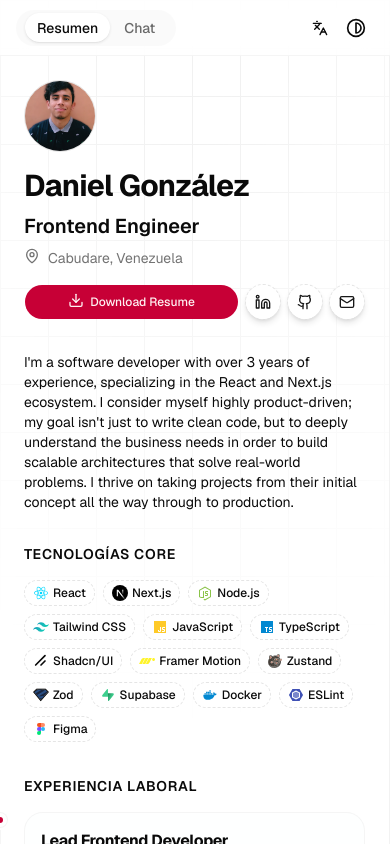
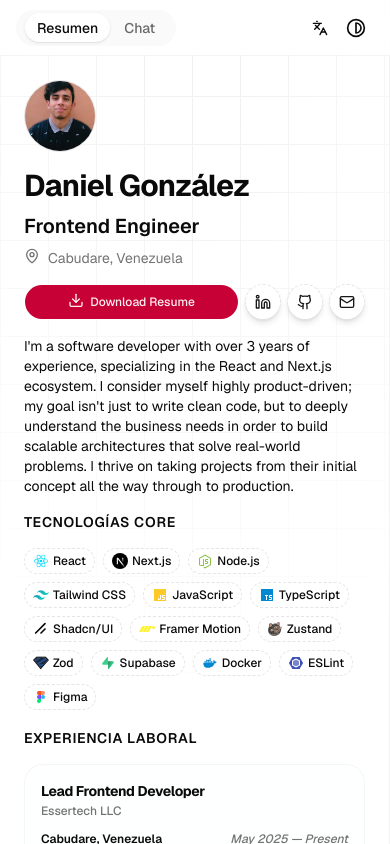
Before and after one commit to danielgzp/personal-portafolio, a Next.js app: page /en in a window 390 px wide. Built offline with nearby package versions, Linux system fonts and the light colour scheme.

Commit message:
feat: add ExperienceCarousel component with Swiper integration and update styling for better responsive

```diff
--- a/package.json
+++ b/package.json
@@ -12,7 +12,10 @@
     "fm:check": "prettier --check \"src/**/*.{js,jsx,ts,tsx}\"",
     "fm:fix": "prettier --write \"src/**/*.{js,jsx,ts,tsx}\"",
     "format": "prettier --write \"**/*.{ts,tsx}\"",
-    "typecheck": "tsc --noEmit"
+    "typecheck": "tsc --noEmit",
+    "test:e2e": "playwright test",
+    "test:e2e:ui": "playwright test --ui",
+    "test:e2e:headed": "playwright test --headed"
   },
   "engines": {
     "node": "24.x",
@@ -74,6 +77,7 @@
   },
   "devDependencies": {
     "@eslint/eslintrc": "^3",
+    "@playwright/test": "^1.60.0",
     "@tailwindcss/postcss": "^4.2.4",
     "@types/dotenv": "^8.2.3",
     "@types/node": "^25.6.0",
--- /dev/null
+++ b/src/components/layout/profile-panel/experience-carousel.tsx
@@ -0,0 +1,117 @@
+"use client"
+
+// Swiper CSS — imported in the JS bundle to bypass PostCSS @import limitations
+import "swiper/css"
+import "swiper/css/effect-fade"
+import "swiper/css/pagination"
+
+import { Badge } from "@/components/ui/badge"
+import { EASE_PREMIUM } from "@/lib/animations"
+import { m, useReducedMotion } from "framer-motion"
+import { useState } from "react"
+import { EffectFade, Pagination } from "swiper/modules"
+import { Swiper, SwiperSlide } from "swiper/react"
+
+interface ExperienceItem {
+  id: number
+  role: string
+  company: string
+  location: string
+  date: string
+  description: string
+  skills: string[]
+}
+
+// Card entrance — subtle rise on first render
+const slideVariants = {
+  hidden: { opacity: 0, y: 14 },
+  visible: (i: number) => ({
+    opacity: 1,
+    y: 0,
+    transition: { duration: 0.5, ease: EASE_PREMIUM, delay: i * 0.05 },
+  }),
+}
+
+interface ExperienceCarouselProps {
+  items: ExperienceItem[]
+}
+
+export function ExperienceCarousel({ items }: ExperienceCarouselProps) {
+  const reduceMotion = useReducedMotion()
+  const [activeIdx, setActiveIdx] = useState(0)
+
+  return (
+    <div className="w-full min-w-0 overflow-hidden flex flex-col gap-3">
+      {/*
+        EffectFade requires allowTouchMove:true and behaves beautifully with autoHeight={true}.
+      */}
+      <Swiper
+        className="exp-swiper w-full"
+        modules={[EffectFade, Pagination]}
+        effect="fade"
+        fadeEffect={{ crossFade: true }}
+        autoHeight={true}
+        speed={reduceMotion ? 0 : 500}
+        slidesPerView={1}
+        spaceBetween={24}
+        allowTouchMove
+        grabCursor
+        onSlideChange={(s) => setActiveIdx(s.activeIndex)}
+        pagination={{
+          clickable: true,
+          // renderBullet — Swiper's official custom pagination API
+          // Returns an HTML string; Swiper injects it into the pagination el
+          renderBullet: (index, className) => {
+            const isActive = index === activeIdx
+            return `<span class="${className} exp-bullet${isActive ? " exp-bullet--active" : ""}"></span>`
+          },
+        }}
+      >
+        {items.map((item, idx) => (
+          <SwiperSlide key={item.id}>
+            <m.div
+              variants={slideVariants}
+              initial={reduceMotion ? "visible" : "hidden"}
+              whileInView="visible"
+              viewport={{ once: true, amount: 0.1 }}
+              custom={idx}
+              // h-auto lets each card size to its natural content, transitioning dynamically via autoHeight
+              className="flex h-auto min-w-0 flex-col gap-3 overflow-hidden rounded-2xl border border-border/40 bg-card/90 p-4 backdrop-blur-sm"
+            >
+              {/* Role + company */}
+              <div className="flex min-w-0 flex-col gap-0.5">
+                <h4 className="truncate text-sm font-bold tracking-tight text-foreground">{item.role}</h4>
+                <span className="truncate text-xs font-medium text-muted-foreground">{item.company}</span>
+              </div>
+
+              {/* Location & date */}
+              <div className="flex min-w-0 items-center justify-between gap-2">
+                <span className="truncate text-xs font-semibold text-foreground">{item.location}</span>
+                <time className="shrink-0 text-xs font-medium text-muted-foreground italic">{item.date}</time>
+              </div>
+
+              {/* Divider */}
+              <div className="h-px shrink-0 bg-border/30" />
+
+              {/* Description */}
+              <p className="line-clamp-3 text-xs/5 text-muted-foreground">{item.description}</p>
+
+              {/* Skills */}
+              <div className="flex flex-wrap gap-1.5">
+                {item.skills.map((skill, sIdx) => (
+                  <Badge
+                    key={sIdx}
+                    variant="secondary"
+                    className="h-5 rounded-full border-dashed border-border bg-secondary px-2 text-[10px] font-medium text-secondary-foreground"
+                  >
+                    {skill}
+                  </Badge>
+                ))}
+              </div>
+            </m.div>
+          </SwiperSlide>
+        ))}
+      </Swiper>
+    </div>
+  )
+}
--- a/src/components/layout/profile-panel/profile-panel.tsx
+++ b/src/components/layout/profile-panel/profile-panel.tsx
@@ -1,4 +1,3 @@
-import { ScrollArea } from "@/components/ui/scroll-area"
 import { m, useReducedMotion } from "framer-motion"
 import { useTranslations } from "next-intl"
 import { CTASection } from "./cta-section"
@@ -18,13 +17,15 @@ export function ProfilePanel() {
       {/* Radial fade mask */}
       <div className="absolute inset-0 z-0 bg-background mask-[radial-gradient(ellipse_100%_90%_at_50%_0%,transparent_15%,black)]" />
 
-      <ScrollArea viewportId="profile-scroll-container" className="relative z-10 size-full">
       {/*
           Keep pt-20 on mobile & md to prevent fixed Topbar (h-14) overlap,
           reverting to pt-12 (via lg:pt-12) only on desktop screens where
           the Topbar is hidden.
        */}
-        <div className="mx-auto flex h-full flex-col gap-8 p-6 pt-20 md:p-12 md:pt-20 lg:p-8 lg:pt-12 xl:p-12 xl:pt-12">
+      <div
+        id="profile-scroll-container"
+        className="relative z-10 mx-auto flex size-full min-h-full flex-col gap-4 overflow-y-auto p-6 pt-20 sm:gap-6 md:p-12 md:pt-20 lg:gap-8 lg:p-8 lg:pt-12 xl:p-12 xl:pt-12"
+      >
         {/* ── Hero ── */}
         <HeroSection />
 
@@ -43,12 +44,13 @@ export function ProfilePanel() {
         <TechnologiesSection />
 
         {/* ── Experience ── */}
+        <div className="w-full min-w-0">
           <ExperienceSection />
+        </div>
 
         {/* ── CTA Footer ── */}
         <CTASection variants={sectionVariants} reduceMotion={reduceMotion} className="mt-auto" />
       </div>
-      </ScrollArea>
     </div>
   )
 }
--- a/src/components/layout/topbar.tsx
+++ b/src/components/layout/topbar.tsx
@@ -15,11 +15,11 @@ import { TabType } from "@/app/[locale]/page"
 const headerVariants: Variants = {
   visible: {
     y: 0,
-    transition: { duration: 0.22, ease: [0.4, 0, 1, 1] }, // ease-in
+    transition: { duration: 0.35, ease: [0.4, 0, 1, 1] }, // ease-in
   },
   hidden: {
     y: "-100%",
-    transition: { duration: 0.2, ease: "easeInOut" }, // ease-in
+    transition: { duration: 0.3, ease: "easeInOut" }, // ease-in
   },
 }
 
@@ -62,10 +62,10 @@ export function Topbar({ activeTab = "profile", onTabChange }: TopbarProps) {
       if (!isProfileScroll && !isChatScroll) return
 
       const currentScrollY = target.scrollTop
-      // Hide when scrolling down more than 40px, show when scrolling up or at top
-      if (currentScrollY > lastScrollY && currentScrollY > 40) {
+      // Hide when scrolling down more than 50px, show when scrolling up or at top
+      if (currentScrollY > lastScrollY && currentScrollY > 50) {
         setHidden(true)
-      } else if (currentScrollY < lastScrollY || currentScrollY <= 40) {
+      } else if (currentScrollY < lastScrollY || currentScrollY <= 50) {
         setHidden(false)
       }
       lastScrollY = currentScrollY
--- a/src/styles/globals.css
+++ b/src/styles/globals.css
@@ -221,20 +221,119 @@
   }
 
   @keyframes moveHorizontal {
-    0% { transform: translateX(-50%) translateY(-10%); }
-    50% { transform: translateX(50%) translateY(10%); }
-    100% { transform: translateX(-50%) translateY(-10%); }
+    0% {
+      transform: translateX(-50%) translateY(-10%);
+    }
+    50% {
+      transform: translateX(50%) translateY(10%);
+    }
+    100% {
+      transform: translateX(-50%) translateY(-10%);
+    }
   }
 
   @keyframes moveInCircle {
-    0% { transform: rotate(0deg); }
-    50% { transform: rotate(180deg); }
-    100% { transform: rotate(360deg); }
+    0% {
+      transform: rotate(0deg);
+    }
+    50% {
+      transform: rotate(180deg);
+    }
+    100% {
+      transform: rotate(360deg);
+    }
   }
 
   @keyframes moveVertical {
-    0% { transform: translateY(-50%); }
-    50% { transform: translateY(50%); }
-    100% { transform: translateY(-50%); }
+    0% {
+      transform: translateY(-50%);
+    }
+    50% {
+      transform: translateY(50%);
+    }
+    100% {
+      transform: translateY(-50%);
+    }
   }
 }
+
+/* ════════════════════════════════════════════
+   Experience Carousel — Swiper overrides
+   ════════════════════════════════════════════ */
+
+/* EffectFade: slides stack on top of each other at position:absolute.
+   With autoHeight={true}, the active slide determines the container height.
+   We align items to flex-start and let Swiper transition the wrapper height. */
+.exp-swiper {
+  overflow: hidden;
+  width: 100%;
+  transition: height 0.4s cubic-bezier(0.16, 1, 0.3, 1);
+}
+
+.exp-swiper .swiper-wrapper {
+  align-items: flex-start;
+  transition-property: transform, height;
+}
+
+.exp-swiper .swiper-slide {
+  height: auto;
+  pointer-events: none;
+}
+
+.exp-swiper .swiper-slide-active {
+  pointer-events: auto;
+}
+
+/* ── Pagination container ──
+   Swiper renders .swiper-pagination at the bottom of .swiper.
+   We pull it out of the clipping context by giving the swiper
+   enough padding-bottom, then anchor the bullets there.         */
+.exp-swiper {
+  padding-bottom: 1.5rem !important;
+}
+
+.exp-swiper .swiper-pagination {
+  bottom: 0 !important;
+  display: flex !important;
+  align-items: center;
+  justify-content: center;
+  gap: 5px;
+  /* Override Swiper's default position:absolute so it flows below the card */
+  position: absolute;
+  left: 0;
+  width: 100%;
+}
+
+/* ── Individual bullets (base state) ── */
+.exp-swiper .swiper-pagination-bullet {
+  /* Reset Swiper defaults */
+  margin: 0 !important;
+  background: none;
+  opacity: 1 !important;
+
+  /* Pill geometry */
+  display: inline-block;
+  height: 8px;
+  width: 8px;
+  border-radius: 9999px;
+
+  /* Inactive: muted dot */
+  background-color: var(--muted-foreground);
+  opacity: 0.3 !important;
+
+  /* Premium easing for morph */
+  transition:
+    width 0.35s cubic-bezier(0.16, 1, 0.3, 1),
+    background-color 0.25s ease,
+    box-shadow 0.25s ease,
+    opacity 0.25s ease;
+
+  cursor: pointer;
+}
+
+/* ── Active bullet — morphs to a wider pill with primary color ── */
+.exp-swiper .swiper-pagination-bullet-active {
+  width: 24px;
+  background-color: var(--primary) !important;
+  opacity: 1 !important;
+}
```
Also changed, not shown: src/components/layout/profile-panel/experience-section.tsx (+21 -4 lines). Lines whose indentation alone changed are shown as unchanged.
